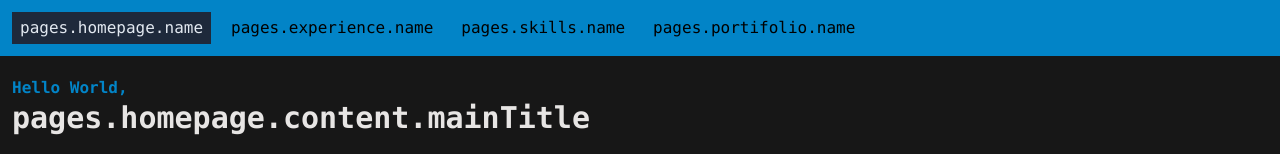
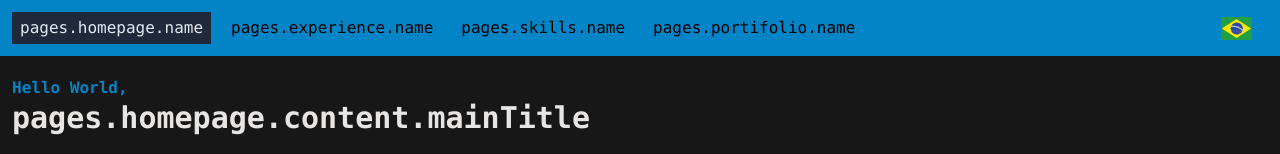
Before and after one commit to ArthurCruzDev/arthurcruzdev-website, a React (Create React App) app: page / in a window 1280 px wide. Shown: the top 154 px of the page. Built offline with nearby package versions, Linux system fonts and the light colour scheme; a web font is replaced by a local one; what i18next-resources-to-backend would draw is missing.

Commit message:
FEAT[NavBar]: Added language change support by clicking a flag icon.
- It's only possible to change from pt-BR to en-US for now.

developer

```diff
--- a/package.json
+++ b/package.json
@@ -11,6 +11,7 @@
     "@types/node": "^16.11.47",
     "@types/react": "^18.0.15",
     "@types/react-dom": "^18.0.6",
+    "flag-icons": "^6.6.6",
     "i18next": "^21.9.0",
     "i18next-resources-to-backend": "^1.0.0",
     "react": "^18.2.0",
--- a/public/index.html
+++ b/public/index.html
@@ -8,6 +8,10 @@
     <link
       href="https://fonts.googleapis.com/css2?family=Azeret+Mono:wght@100;200;300;400;500;600;700;800;900&display=swap"
       rel="stylesheet"
+    />
+    <link
+      rel="stylesheet"
+      href="https://cdn.jsdelivr.net/gh/lipis/flag-icons@6.6.6/css/flag-icons.min.css"
     />
     <meta name="viewport" content="width=device-width, initial-scale=1" />
     <meta name="description" content="Arthur Cruz Dev Website" />
--- a/src/components/header/index.tsx
+++ b/src/components/header/index.tsx
@@ -1,10 +1,13 @@
-import React, { useEffect, useState } from "react";
+import React, { useContext, useEffect, useState } from "react";
 import { createPortal } from "react-dom";
 import { useTranslation } from "react-i18next";
 import { NavLink, useMatch } from "react-router-dom";
 import { Bars4Icon, XMarkIcon } from "@heroicons/react/24/solid";
 import { AppRoutes } from "../../App";
 import styles from "./index.module.scss";
+import AppContext, {
+  AppContextType,
+} from "../../contexts/AppContext/AppContext";
 
 const backdropRoot = document.querySelector("#backdrop-root") as HTMLElement;
 const overlayRoot = document.querySelector("#overlay-root") as HTMLElement;
@@ -115,6 +118,7 @@ const SideNav = (props: SideNavProps) => {
 
 const Header = () => {
   const [showSideNav, setShowSideNav] = useState(false);
+  const appState = useContext(AppContext);
 
   const menuClickHandler = () => {
     setShowSideNav(true);
@@ -143,6 +147,16 @@ const Header = () => {
       <div className="hidden sm:block md:w-full">
         <NavList></NavList>
       </div>
+      {
+        <span
+          className={
+            "fi w-8 h-8 mr-4 " + (appState.lang === "pt-BR" ? "fi-br" : "fi-us")
+          }
+          onClick={() =>
+            appState.setLang(appState.lang === "pt-BR" ? "en-US" : "pt-BR")
+          }
+        ></span>
+      }
       <Bars4Icon
         className="h-8 w-8 text-neutral-800 sm:hidden"
         onClick={menuClickHandler}
```
Also changed, not shown: 1 other file (tests, documents, lock files or other folders).
